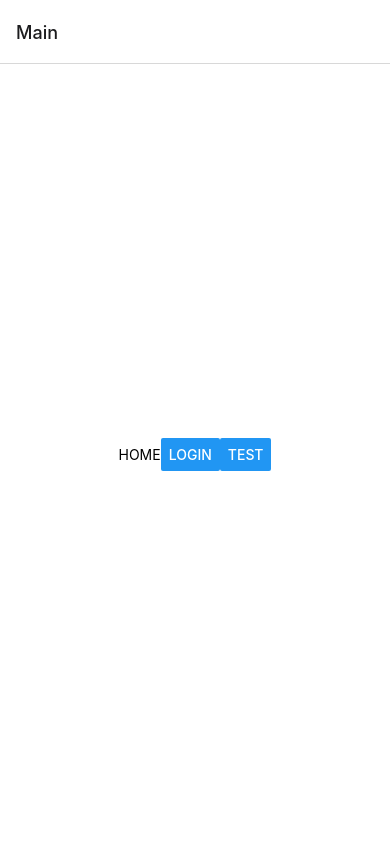
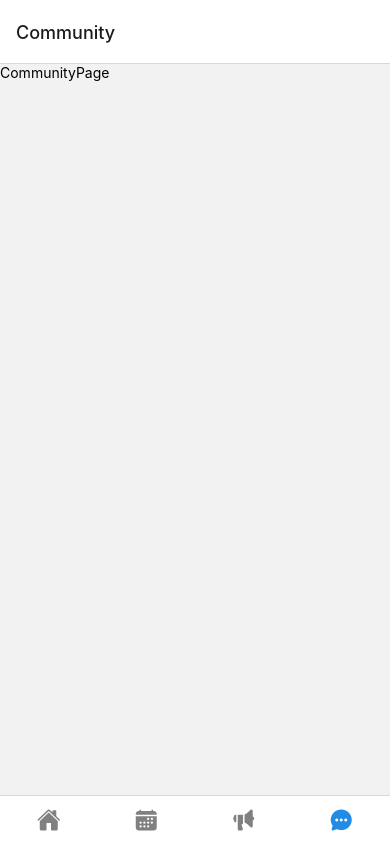
Before and after one commit to ghtjd1358/leavings, a React Native app in the folder jobstice/: screen /Community in a window 390 px wide. Built offline with nearby package versions, Linux system fonts and the light colour scheme.

Commit message:
tab.navigator

```diff
--- a/jobstice/App.tsx
+++ b/jobstice/App.tsx
@@ -1,30 +1,116 @@
 import React from 'react';
 import { StatusBar } from 'expo-status-bar';
-import { StyleSheet, View, TextInput } from 'react-native';
+import { StyleSheet, View, TextInput, Text } from 'react-native';
+// 아이콘 라이브러리
+import { Ionicons } from '@expo/vector-icons';
+
+// 페이지
 import LoginPage from './src/pages/LoginPage';
 import Test from './src/components/DBTest/Test';
 import MainPage from './src/pages/MainPage';
+import CalendarPage from './src/pages/CalendarPage';
+import EmploymentPage from './src/pages/EmploymentPage';
+import CommunityPage from './src/pages/CommunityPage';
+// 페이지
 
 import 'react-native-gesture-handler';
 import { NavigationContainer } from '@react-navigation/native';
 import { createStackNavigator } from '@react-navigation/stack';
+// 하단 Navi
+import { createBottomTabNavigator } from '@react-navigation/bottom-tabs';
+import { _Colors } from './src/styles/colors';
+
+const Stack = createStackNavigator();
+const BottomTab = createBottomTabNavigator();
+
+// 하단 탭
+// 하단 탭
+function MainTabs() {
+  return (
+    <BottomTab.Navigator
+      screenOptions={{
+        tabBarActiveTintColor: _Colors.PrimaryBlue,
+        tabBarShowLabel: false, // 하단에 이름 숨기는 속성
+      }}
+    >
+      <BottomTab.Screen
+        name="Home"
+        component={MainPage}
+        options={{
+          tabBarLabel: '홈',
+          tabBarIcon: ({ focused }) => (
+            <Ionicons
+              name="home"
+              size={24}
+              color={focused ? _Colors.PrimaryBlue : 'gray'}
+            />
+          ),
+        }}
+      />
+      <BottomTab.Screen
+        name="Calendar"
+        component={CalendarPage}
+        options={{
+          tabBarLabel: '캘린더',
+          tabBarIcon: ({ focused }) => (
+            <Ionicons
+              name="calendar"
+              size={24}
+              color={focused ? _Colors.PrimaryBlue : 'gray'}
+            />
+          ),
+        }}
+      />
+      <BottomTab.Screen
+        name="Employment"
+        component={EmploymentPage}
+        options={{
+          tabBarLabel: '채용공고',
+          tabBarIcon: ({ focused }) => (
+            <Ionicons
+              name="megaphone"
+              size={24}
+              color={focused ? _Colors.PrimaryBlue : 'gray'}
+            />
+          ),
+        }}
+      />
+      <BottomTab.Screen
+        name="Community"
+        component={CommunityPage}
+        options={{
+          tabBarLabel: '커뮤니티',
+          tabBarIcon: ({ focused }) => (
+            <Ionicons
+              name="chatbubble-ellipses"
+              size={24}
+              color={focused ? _Colors.PrimaryBlue : 'gray'}
+            />
+          ),
+        }}
+      />
+    </BottomTab.Navigator>
+  );
+}
+
+function AppNavigator() {
+  return (
+    <Stack.Navigator initialRouteName="Main">
+      <Stack.Screen name="Login" component={LoginPage} />
+      <Stack.Screen
+        name="Main"
+        component={MainTabs}
+        options={{ headerShown: false }}
+      />
+      <Stack.Screen name="Test" component={Test} />
+    </Stack.Navigator>
+  );
+}
 
 const App: React.FC = () => {
-  const Stack = createStackNavigator();
-
   return (
-
-    // <View style={styles.container}>
-    // {/* <StatusBar style="auto" /> */}
-    //   {/* <LoginPage></LoginPage> */}
-
-    // {/* </View> */}
     <NavigationContainer>
-      <Stack.Navigator initialRouteName="Main">
-        <Stack.Screen name="Main" component={MainPage} />
-        <Stack.Screen name="Login" component={LoginPage} />
-        <Stack.Screen name="Test" component={Test} />
-      </Stack.Navigator>
+      <AppNavigator />
     </NavigationContainer>
   );
 };
--- a/jobstice/package.json
+++ b/jobstice/package.json
@@ -13,6 +13,7 @@
     "@expo/metro-runtime": "~3.2.1",
     "@expo/vector-icons": "^14.0.2",
     "@react-native-community/masked-view": "^0.1.11",
+    "@react-navigation/bottom-tabs": "^6.5.20",
     "@react-navigation/native": "^6.1.17",
     "@react-navigation/stack": "^6.3.29",
     "axios": "^1.7.2",
@@ -30,8 +31,8 @@
     "react-native": "0.74.1",
     "react-native-gesture-handler": "~2.16.1",
     "react-native-reanimated": "~3.10.1",
-    "react-native-safe-area-context": "4.10.1",
-    "react-native-screens": "3.31.1",
+    "react-native-safe-area-context": "^4.10.1",
+    "react-native-screens": "^3.31.1",
     "react-native-web": "~0.19.10"
   },
   "devDependencies": {
--- a/jobstice/src/components/Nav/NavCalendar.style.ts
+++ /dev/null
@@ -1,5 +0,0 @@
-function N() {
-  return (  );
-}
-
-export default N;
--- /dev/null
+++ b/jobstice/src/components/Nav/index.ts
@@ -0,0 +1,4 @@
+export { default as NavHome } from './NavHome';
+export { default as NavCalendar } from './NavCalendar';
+export { default as NavEmployment } from './NavEmployment';
+export { default as NavCommunity } from './NavCommunity';
--- a/jobstice/src/pages/CalendarPage.tsx
+++ b/jobstice/src/pages/CalendarPage.tsx
@@ -0,0 +1,13 @@
+import { View, Text } from 'react-native';
+
+function CalendarPage() {
+  return (
+    <>
+      <View>
+        <Text>캘린더페이지</Text>
+      </View>
+    </>
+  );
+}
+
+export default CalendarPage;
--- /dev/null
+++ b/jobstice/src/pages/CommunityPage.tsx
@@ -0,0 +1,11 @@
+import { View, Text } from 'react-native';
+
+function CommunityPage() {
+  return (
+    <View>
+      <Text>CommunityPage </Text>
+    </View>
+  );
+}
+
+export default CommunityPage;
--- /dev/null
+++ b/jobstice/src/pages/EmploymentPage.tsx
@@ -0,0 +1,11 @@
+import { View, Text } from 'react-native';
+
+function EmploymentPage() {
+  return (
+    <View>
+      <Text>EmploymentPage</Text>
+    </View>
+  );
+}
+
+export default EmploymentPage;
--- a/jobstice/src/pages/MainPage.tsx
+++ b/jobstice/src/pages/MainPage.tsx
@@ -1,14 +1,17 @@
 import { View, Text, StyleSheet, Button } from 'react-native';
 import { StatusBar } from 'expo-status-bar';
+import NavePage from './NavPage';
 
 function MainPage({ navigation }: any) {
   return (
+    <>
       <View style={styles.container}>
         <Text>HOME</Text>
         <Button title="Login" onPress={() => navigation.navigate('Login')} />
         <Button title="Test" onPress={() => navigation.navigate('Test')} />
         <StatusBar style="auto" />
       </View>
+    </>
   );
 }
 
--- a/jobstice/src/pages/NavPage.tsx
+++ /dev/null
@@ -1,6 +0,0 @@
-function NavePage() {
-  return ( <>
-  </> );
-}
-
-export default NavePage;
```
Also changed, not shown: jobstice/src/components/Nav/NavCalendar.tsx (+4 -4 lines), jobstice/src/components/Nav/NavHome.tsx (+6 -4 lines), 1 other file (tests, documents, lock files or other folders). Lines whose indentation alone changed are shown as unchanged.
